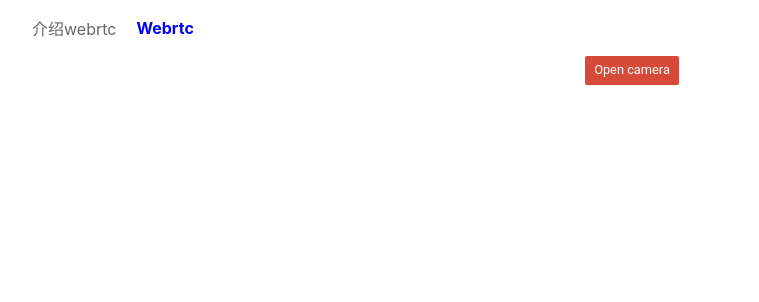
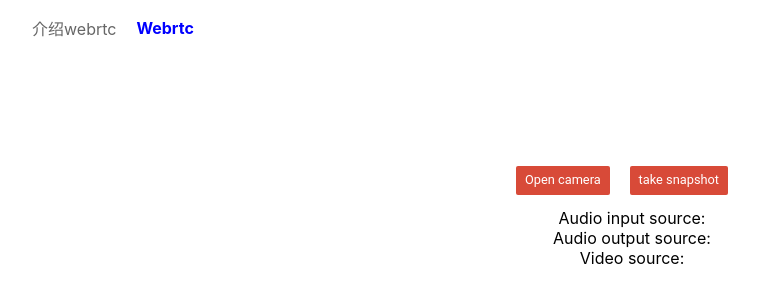
Before and after one commit to luojinghui/webrtc-demos, a React (Create React App) app: page /#/webrtc in a window 1280 px wide. Shown: the top 302 px of the page, without its empty margins (8-767 px from the left). Built offline with nearby package versions, Linux system fonts and the light colour scheme.

Commit message:
feat: add snapshot photo

```diff
--- a/src/App.css
+++ b/src/App.css
@@ -72,6 +72,19 @@ button[disabled]:hover {
   width: 220px;
 }
 
+.video-list canvas {
+  width: 220px;
+}
+
+.btns {
+  display: flex;
+  align-items: center;
+  justify-content: center;
+}
+.btns button {
+  margin-right: 20px;
+}
+
 @keyframes App-logo-spin {
   from {
     transform: rotate(0deg);
--- a/src/video/index.jsx
+++ b/src/componentes/video/index.jsx
@@ -7,13 +7,17 @@ export default class Video extends Component {
 
 	componentDidUpdate() {
 		this.video.srcObject = this.props.media;
-	}
+  }
+
+  getVideoRef() {
+    return this.video;
+  }
 
 	render() {
 		return (
 			<div>
 				<video
-					autoPlay
+          autoPlay
 					playsInline
 					ref={video => {
 						this.video = video;
--- a/src/view/webrtc/index.jsx
+++ b/src/view/webrtc/index.jsx
@@ -1,9 +1,12 @@
 import React, { Component } from 'react';
-import Video from '../../video';
+import Video from '../../componentes/video';
 
 const constraints = (window.constraints = {
 	audio: false,
-	video: true
+	video: {
+		aspectRatio: 1.778,
+		resizeMode: 'crop-and-scale'
+	}
 });
 
 export default class Webrtc extends Component {
@@ -16,6 +19,7 @@ export default class Webrtc extends Component {
 
 		this.handleSuccess = this.handleSuccess.bind(this);
 		this.onHandleOpenCamera = this.onHandleOpenCamera.bind(this);
+		this.onSnapshot = this.onSnapshot.bind(this);
 	}
 
 	handleError(error) {
@@ -23,15 +27,18 @@ export default class Webrtc extends Component {
 			let v = constraints.video;
 			console.log(`The resolution ${v.width.exact}x${v.height.exact} px is not supported by your device.`);
 		} else if (error.name === 'PermissionDeniedError') {
-      console.log('Permissions have not been granted to use your camera and ' +
+			console.log(
+				'Permissions have not been granted to use your camera and ' +
 					'microphone, you need to allow the page access to your devices in ' +
-        'order for the demo to work.');
+					'order for the demo to work.'
+			);
 		}
 		console.log(`getUserMedia error: ${error.name}`, error);
 	}
 
 	async onHandleOpenCamera(e) {
 		try {
+			// MediaDevices 是一个单例对象。通常，您只需直接使用此对象的成员，例如通过调用
 			const stream = await navigator.mediaDevices.getUserMedia(constraints);
 			this.handleSuccess(stream);
 		} catch (e) {
@@ -41,9 +48,10 @@ export default class Webrtc extends Component {
 
 	handleSuccess(stream) {
 		const videoTracks = stream.getVideoTracks();
+		const audioTracks = stream.getAudioTracks();
 
-		console.log('Got stream with constraints:', constraints);
 		console.log(`Using video device: ${videoTracks[0].kind}`);
+		console.log(`Using video device: ${audioTracks}`);
 		console.log(`stream: ${stream}`);
 		window.stream = stream; // make variable available to browser console
 
@@ -52,15 +60,50 @@ export default class Webrtc extends Component {
 		});
   }
 
+  async componentDidMount() {
+    const devices = await navigator.mediaDevices.enumerateDevices();
+
+    console.log("devices: ", devices);
+  }
+
+	onSnapshot() {
+		try {
+			const canvas = this.canvas;
+      const video = this.video && this.video.getVideoRef();
+
+			if (video) {
+				canvas.getContext('2d').drawImage(video, 0, 0, canvas.width, canvas.height);
+			}
+		} catch (e) {
+			this.handleError(e);
+		}
+	}
+
 	render() {
 		return (
 			<div className="container">
 				<div className="video-list">
 					{this.state.videos.map((item, index) => (
-            <Video media={item} key={index} />
+						<Video ref={ref => (this.video = ref)} media={item} key={index} />
 					))}
+
+					<canvas ref={ref => (this.canvas = ref)} />
 				</div>
+				<div className="btns">
 					<button onClick={this.onHandleOpenCamera}>Open camera</button>
+					<button onClick={this.onSnapshot}>take snapshot</button>
+				</div>
+        <div className="select">
+          <div className="audio-input">
+            Audio input source:
+          </div>
+          <div className="audio-output">
+            Audio output source:
+          </div>
+          <div className="video-source">
+            Video source:
+          </div>
+        </div>
 			</div>
 		);
 	}
```
Lines whose indentation alone changed are shown as unchanged.
